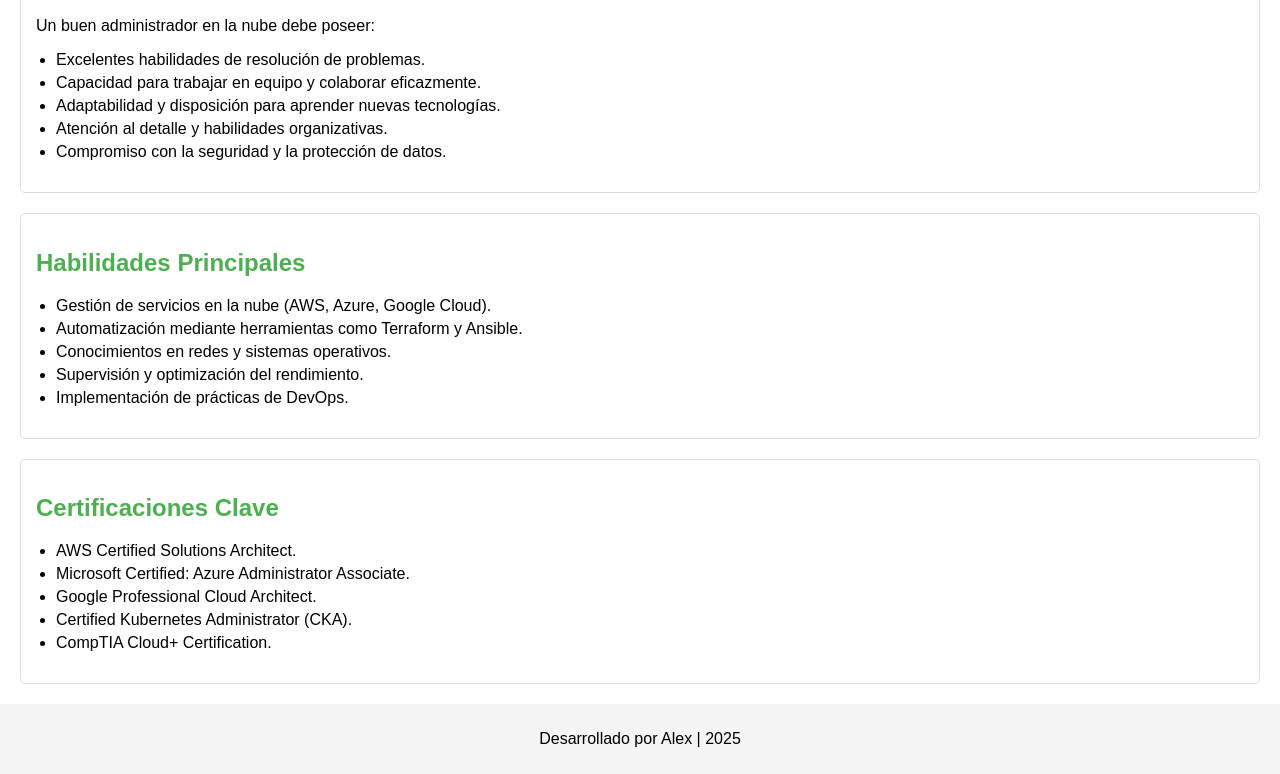
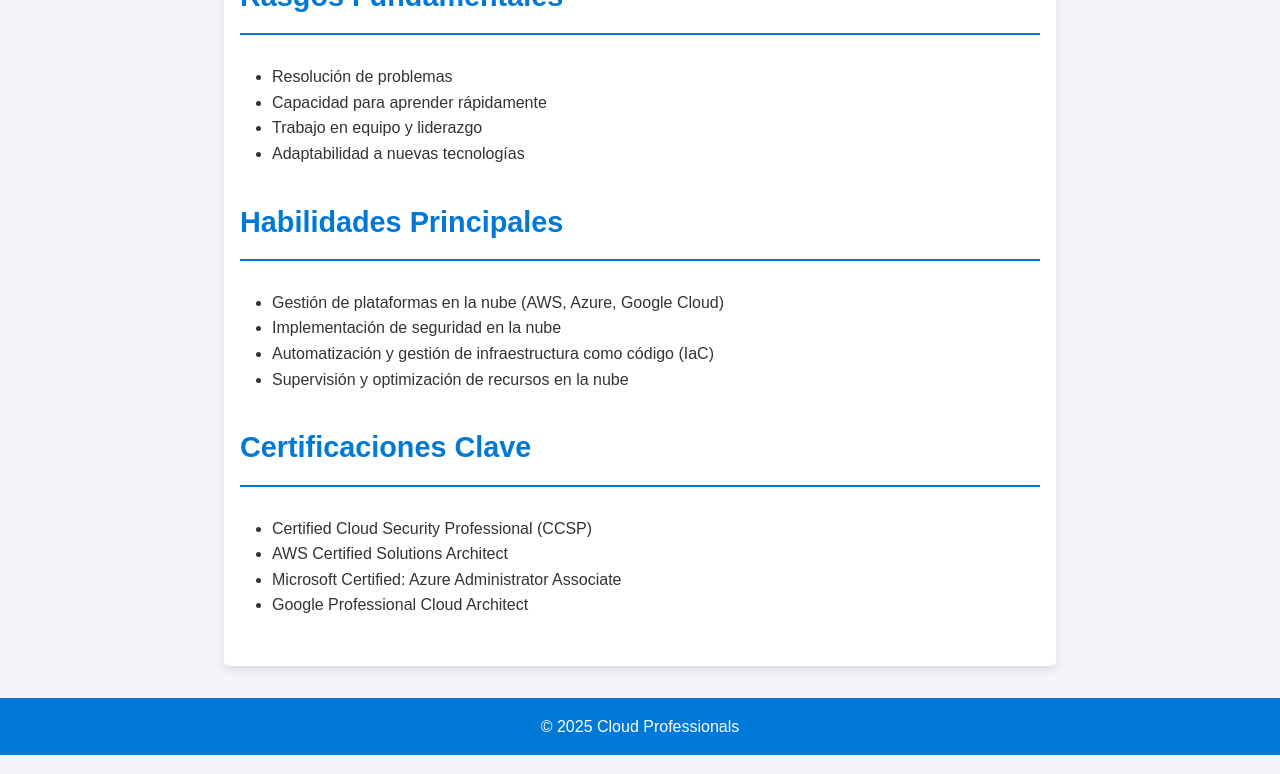
Before and after one commit to agp911/Giting, a plain HTML site: page index.html in a window 1280 px wide. Shown: the part 187-961 px from the top of the page. Drawn offline with Linux system fonts and the light colour scheme.

Commit message:
Reemplazar contenido de index.html con una estructura completa de página web

```diff
--- /dev/null
+++ b/CSS/site.css
@@ -0,0 +1,58 @@
+/* Reset básico */
+body, h1, h2, ul, p {
+    margin: 0;
+    padding: 0;
+    box-sizing: border-box;
+}
+
+body {
+    font-family: Arial, sans-serif;
+    line-height: 1.6;
+    background-color: #f4f4f9;
+    color: #333;
+}
+
+header {
+    background: #0078d7;
+    color: #fff;
+    text-align: center;
+    padding: 1.5em 0;
+}
+
+header h1 {
+    font-size: 2.5em;
+}
+
+main {
+    max-width: 800px;
+    margin: 2em auto;
+    padding: 1em;
+    background: #fff;
+    border-radius: 5px;
+    box-shadow: 0 4px 8px rgba(0, 0, 0, 0.1);
+}
+
+section {
+    margin-bottom: 2em;
+}
+
+section h2 {
+    font-size: 1.8em;
+    color: #0078d7;
+    border-bottom: 2px solid #0078d7;
+    padding-bottom: 0.5em;
+    margin-bottom: 1em;
+}
+
+ul {
+    list-style-type: disc;
+    margin-left: 2em;
+}
+
+footer {
+    text-align: center;
+    padding: 1em 0;
+    background: #0078d7;
+    color: #fff;
+    margin-top: 2em;
+}
--- a/index.html
+++ b/index.html
@@ -4,74 +4,43 @@
     <meta charset="UTF-8">
     <meta name="viewport" content="width=device-width, initial-scale=1.0">
     <title>Cloud Administrator</title>
-    <style>
-        body {
-            font-family: Arial, sans-serif;
-            margin: 0;
-            padding: 0;
-        }
-        header {
-            background-color: #4CAF50;
-            color: white;
-            padding: 10px 15px;
-            text-align: center;
-        }
-        section {
-            margin: 20px;
-            padding: 15px;
-            border: 1px solid #ddd;
-            border-radius: 5px;
-        }
-        h1, h2 {
-            color: #4CAF50;
-        }
-        ul {
-            padding-left: 20px;
-        }
-        li {
-            margin: 5px 0;
-        }
-    </style>
+    <link rel="stylesheet" href="CSS/site.css">
 </head>
 <body>
     <header>
         <h1>Cloud Administrator</h1>
     </header>
     <main>
-        <section>
+        <section id="traits">
             <h2>Rasgos Fundamentales</h2>
-            <p>Un buen administrador en la nube debe poseer:</p>
             <ul>
-                <li>Excelentes habilidades de resolución de problemas.</li>
-                <li>Capacidad para trabajar en equipo y colaborar eficazmente.</li>
-                <li>Adaptabilidad y disposición para aprender nuevas tecnologías.</li>
-                <li>Atención al detalle y habilidades organizativas.</li>
-                <li>Compromiso con la seguridad y la protección de datos.</li>
+                <li>Resolución de problemas</li>
+                <li>Capacidad para aprender rápidamente</li>
+                <li>Trabajo en equipo y liderazgo</li>
+                <li>Adaptabilidad a nuevas tecnologías</li>
             </ul>
         </section>
-        <section>
+        <section id="skills">
             <h2>Habilidades Principales</h2>
             <ul>
-                <li>Gestión de servicios en la nube (AWS, Azure, Google Cloud).</li>
-                <li>Automatización mediante herramientas como Terraform y Ansible.</li>
-                <li>Conocimientos en redes y sistemas operativos.</li>
-                <li>Supervisión y optimización del rendimiento.</li>
-                <li>Implementación de prácticas de DevOps.</li>
+                <li>Gestión de plataformas en la nube (AWS, Azure, Google Cloud)</li>
+                <li>Implementación de seguridad en la nube</li>
+                <li>Automatización y gestión de infraestructura como código (IaC)</li>
+                <li>Supervisión y optimización de recursos en la nube</li>
             </ul>
         </section>
-        <section>
+        <section id="certifications">
             <h2>Certificaciones Clave</h2>
             <ul>
-                <li>AWS Certified Solutions Architect.</li>
-                <li>Microsoft Certified: Azure Administrator Associate.</li>
-                <li>Google Professional Cloud Architect.</li>
-                <li>Certified Kubernetes Administrator (CKA).</li>
-                <li>CompTIA Cloud+ Certification.</li>
+                <li>Certified Cloud Security Professional (CCSP)</li>
+                <li>AWS Certified Solutions Architect</li>
+                <li>Microsoft Certified: Azure Administrator Associate</li>
+                <li>Google Professional Cloud Architect</li>
             </ul>
         </section>
     </main>
-    <footer style="text-align: center; padding: 10px; background-color: #f4f4f4; margin-top: 20px;">
-        <p>Desarrollado por Alex | 2025</p>
+    <footer>
+        <p>&copy; 2025 Cloud Professionals</p>
     </footer>
 </body>
 </html>
```
Also changed, not shown: 1 other file.
